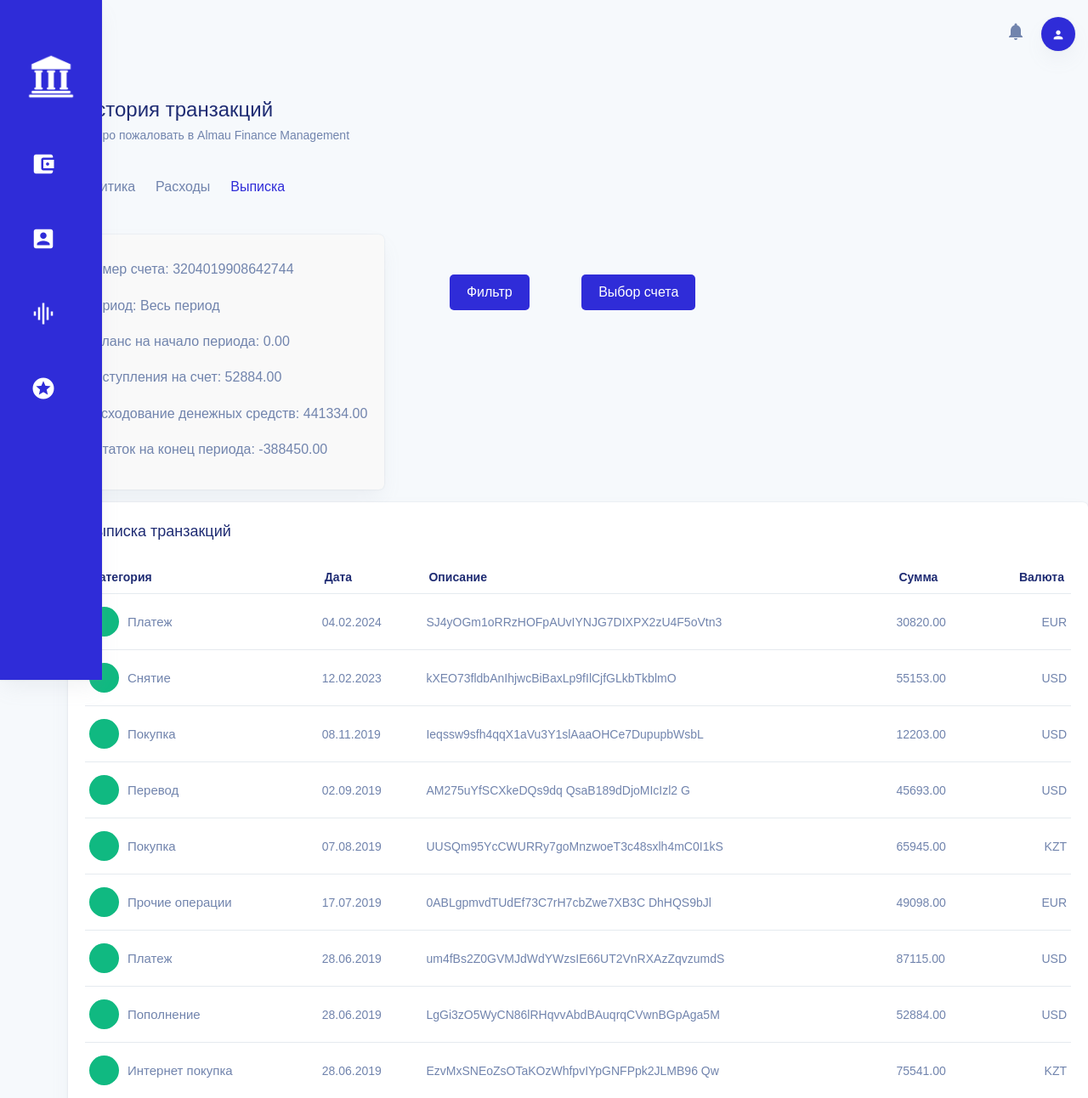
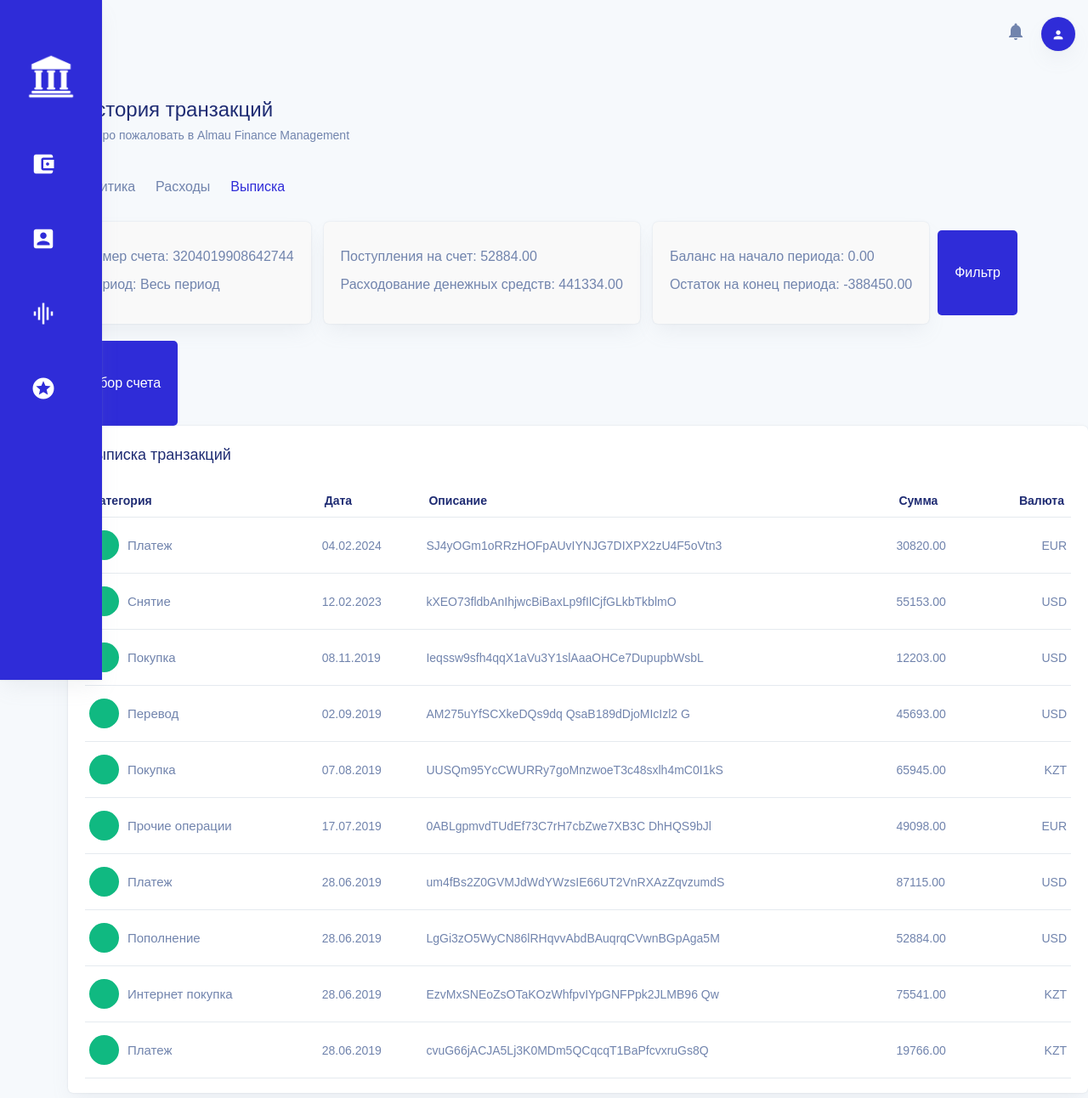
Before and after one commit to sayorak/bankingproject, a Django app: page /analytics-transaction-history/ in a window 1280 px wide. Shown: the top 1292 px of the page at 85% size. Run offline with Django 5.2, Linux system fonts and the light colour scheme; a user stored in the database is signed in; data comes from the database, SQL or seed files in the repository; some libraries are stand-ins or nearby versions.

Commit message:
Front Fix

```diff
--- a/bankapp/static/bankapp/css/analytics_transaction_history.css
+++ b/bankapp/static/bankapp/css/analytics_transaction_history.css
@@ -2344,11 +2344,20 @@
             padding: 20px;
             border: 1px solid #888;
             border-radius: 10px;
-    width: 80%;
+            width: 210px;
             max-width: 500px;
             box-shadow: 0 5px 15px rgba(0,0,0,.5);
         }
-
+.styled-modal-content {
+            padding: 20px;
+            border-radius: 8px;
+            max-width: 500px;
+            margin-left: 70%;
+            margin-top: 10%;
+            background-color: #fefefe;
+            box-shadow: 0 5px 15px rgba(0,0,0,0.3);
+            height: 20%;
+        }
 .close {
     color: #aaa;
     float: right;
@@ -2400,21 +2409,24 @@
     cursor: pointer;
     font-size: 16px;
     text-align: center;
-    height: 100%;
-    margin-left: 5%;
-    margin-top: 5%;
+    height: 100px;
+    margin-top: 10px;
+    margin-right: 30px;
+    margin-left: 10px;
+    text-align: center;
 }
 
 /* Стиль для итогового блока */
 .summary-block {
     background-color: #f9f9f9;
     padding: 20px;
-    margin: 15px;
+    margin-left: 15px;
+    margin-bottom: 10px;
     border-radius: 6px;
     box-shadow: 0 0 10px rgba(0, 0, 0, 0.1);
     border: 0px solid rgb(229, 234, 239);
     box-shadow: rgba(145, 158, 171, 0.3) 0px 0px 2px 0px, rgba(145, 158, 171, 0.12) 0px 12px 24px -4px;
-    height: 300px;
+    height: 120px;
 }
 
 .summary-block p {
--- a/bankapp/templates/bankapp/analytics_transaction_history.html
+++ b/bankapp/templates/bankapp/analytics_transaction_history.html
@@ -29,17 +29,21 @@
                             <a href="/analytics-transaction-history" class="style-169">Выписка</a>
                         </div>
                         <div class="style-170">
-                            <div class="summary-block style-172">
+                            <div class="summary-block">
                                 <p>Номер счета: {{ selected_account.card_number }}</p>
                                 <p>Период: {% if start_date and end_date %}{{ start_date|date:"d.m.Y" }} - {{ end_date|date:"d.m.Y" }}{% else %}Весь период{% endif %}</p>
-                                <p>Баланс на начало периода: {{ initial_balance|floatformat:2 }}</p>
+                            </div>
+                            <div class="summary-block">
                                 <p>Поступления на счет: {{ income_total|floatformat:2 }}</p>
                                 <p>Расходование денежных средств: {{ expense_total|floatformat:2 }}</p>
+                            </div>
+                            <div class="summary-block">
+                                <p>Баланс на начало периода: {{ initial_balance|floatformat:2 }}</p>
                                 <p>Остаток на конец периода: {{ final_balance|floatformat:2 }}</p>
                             </div>
                             <button id="filterButton" class="filter-button">Фильтр</button>
                             <button id="accountButton" class="filter-button">Выбор счета</button>
-                            <div id="filterModal" class="modal">
+                            <div id="filterModal" class="modal-content">
                                 <div class="modal-content">
                                     <span class="close">&times;</span>
                                     <form id="filterForm" method="get" action="/analytics-transaction-history">
--- a/bankapp/templates/bankapp/goals.html
+++ b/bankapp/templates/bankapp/goals.html
@@ -101,7 +101,7 @@
                         {% for goal in goals %}
                         <div class="style-211" role="tabpanel" id="{{ goal.id }}">
                             <div class="style-213">
-                                <h3 class="style-214">{{ goal.name }}</h что можно исправить, чтобы решить данную проблему }} ></h3>
+                                <h3 class="style-214">{{ goal.name }}</h3>
                             </div>
                             <div class="style-213 clickable" onclick="openAddFundsModal('{{ goal.id }}')">
                                 <h3 class="style-214">Пополнить цель</h3>
```
Also changed, not shown: bankapp/static/bankapp/css/analytics_expenses.css (+28 -6 lines). Lines whose indentation alone changed are shown as unchanged.
